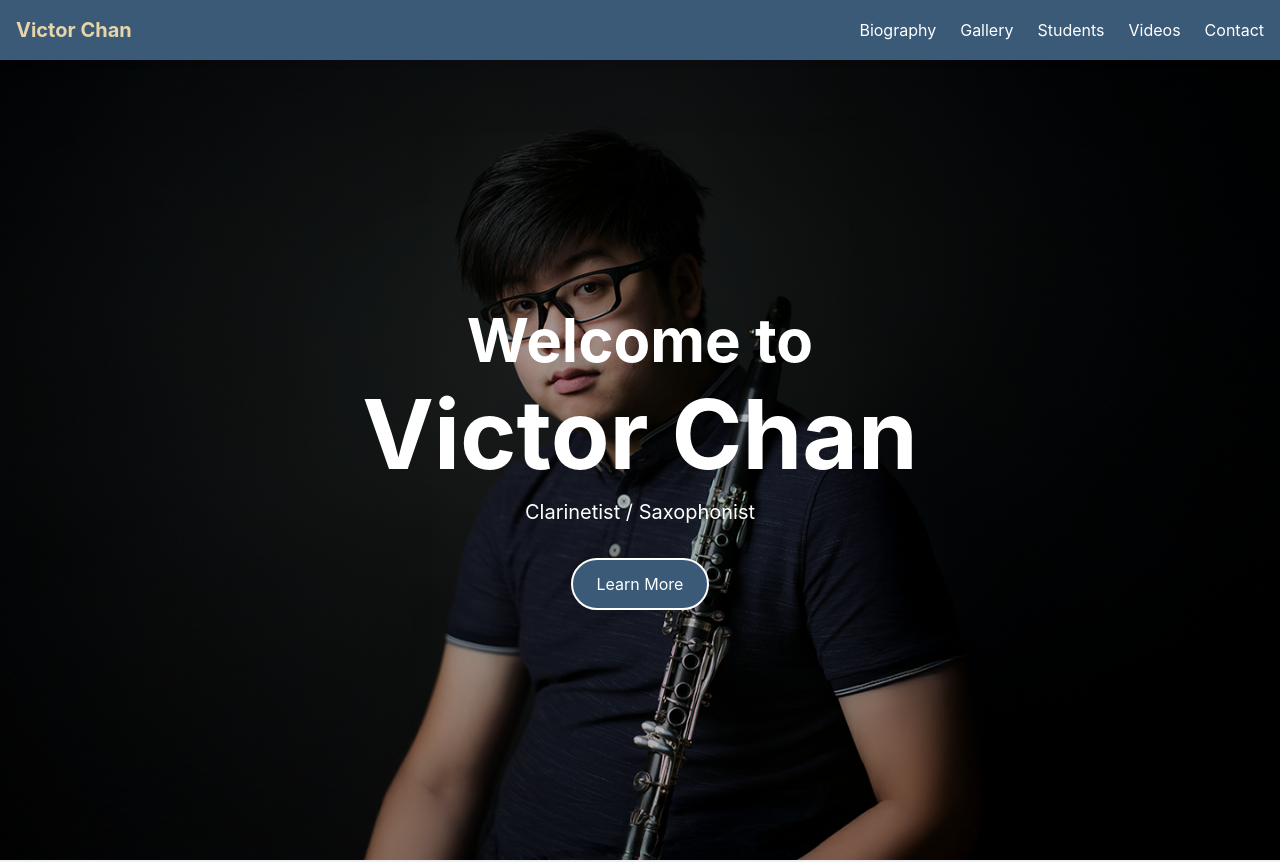
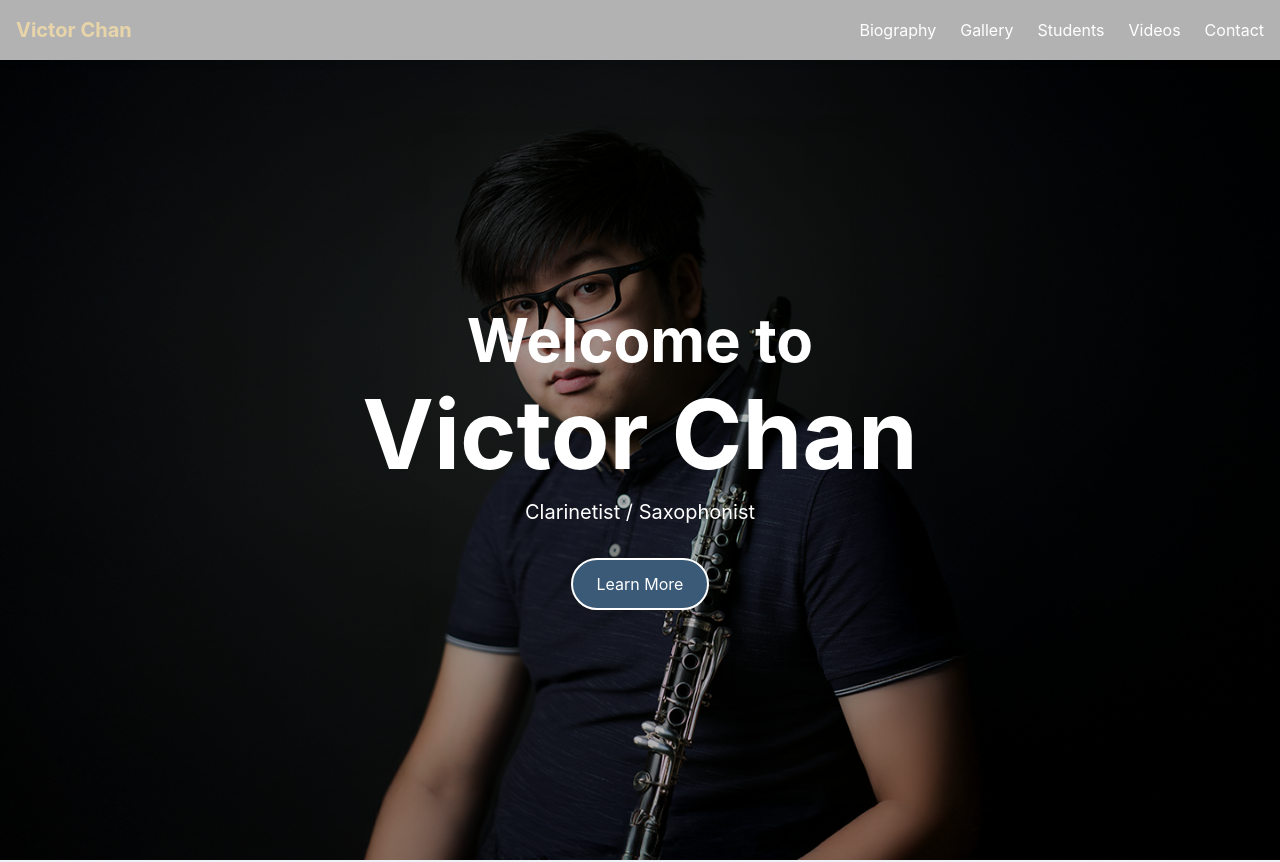
Before and after one commit to rachelyht/victorclari.net, a React (Vite) app: page / in a window 1280 px wide. Shown: the top 862 px of the page. Built offline with nearby package versions, Linux system fonts and the light colour scheme.

Commit message:
Update Header background to match main image
Co-Authored-By: yeungheitung0306@gmail.com <yeungheitung0306@gmail.com>

```diff
--- a/src/components/layout/Header.tsx
+++ b/src/components/layout/Header.tsx
@@ -18,7 +18,7 @@ const Header = () => {
   }
 
   return (
-    <header className="bg-[#3a5a78] text-white sticky top-0 z-50 shadow-md">
+    <header className="bg-black bg-opacity-30 backdrop-blur-sm text-white sticky top-0 z-50 shadow-md">
       <div className="container mx-auto px-4 py-4">
         <div className="flex flex-col md:flex-row justify-between items-center">
           <div className="w-full md:w-auto flex justify-between items-center">
```
